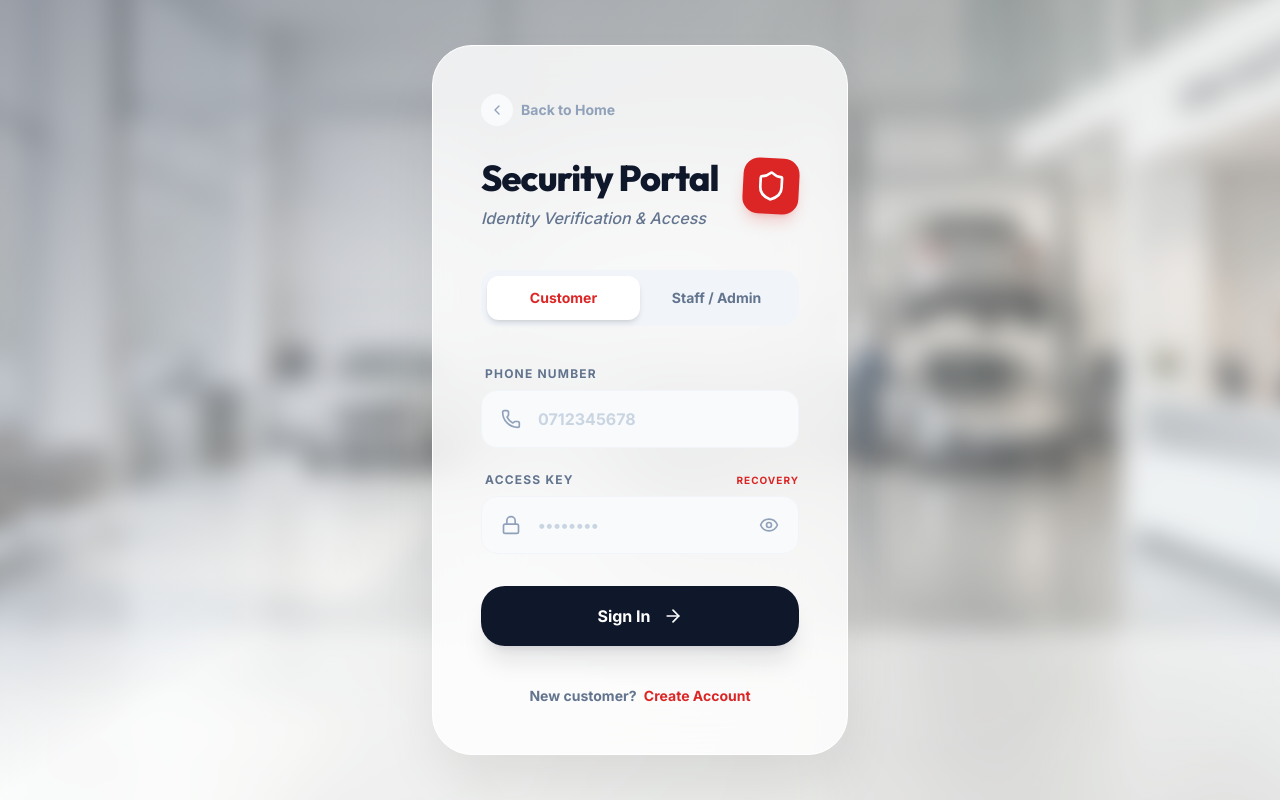
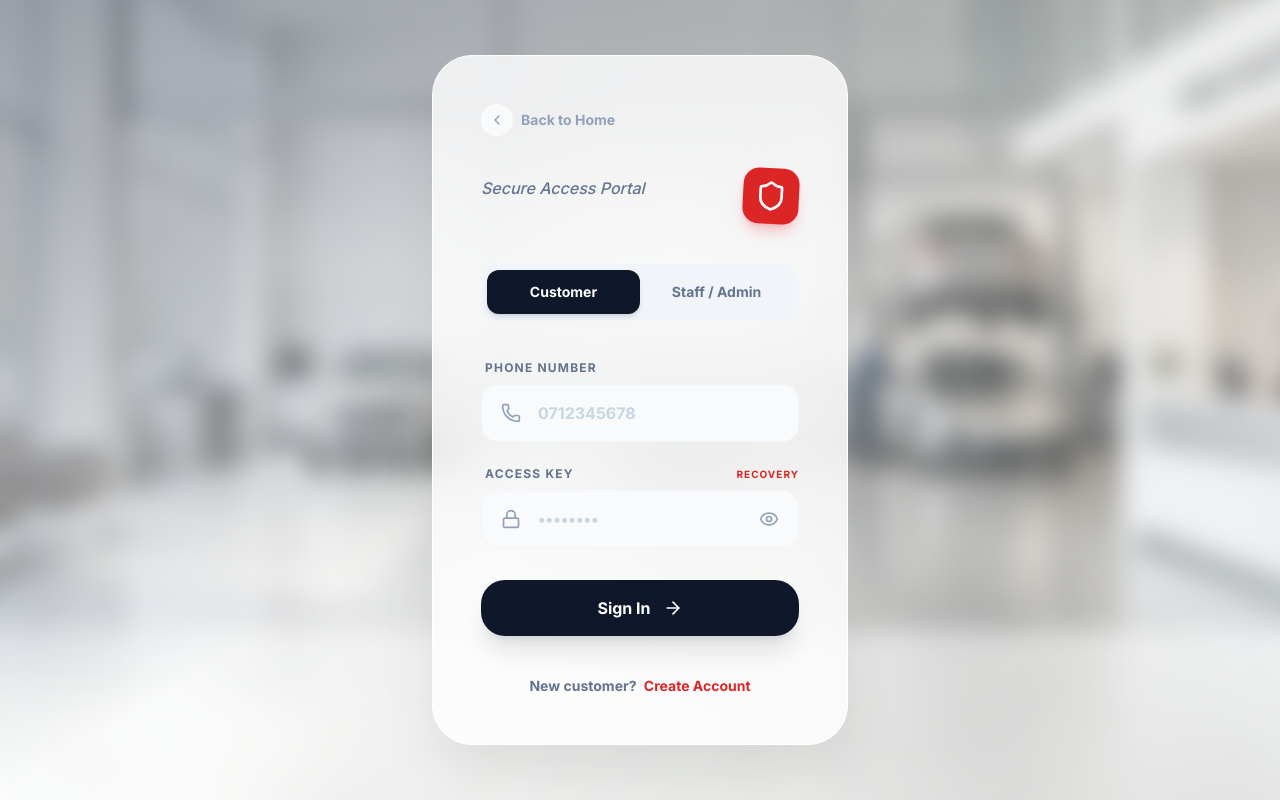
Before and after one commit to SavinduRashmika2000/japan-kade-shop, a React (Vite) app in the folder japan_kade/frontend/: page /login in a window 1280 px wide. Built offline with nearby package versions, Linux system fonts and the light colour scheme.

Commit message:
feat(auth): update LoginPage with branded dark theme and error feedback

```diff
--- a/japan_kade/frontend/src/pages/LoginPage.jsx
+++ b/japan_kade/frontend/src/pages/LoginPage.jsx
@@ -3,6 +3,7 @@ import { useNavigate, Link } from 'react-router-dom';
 import { useAuth } from '../context/AuthContext';
 import { Car, Phone, Lock, User as UserIcon, ArrowRight, Loader2, Shield, ChevronRight, Eye, EyeOff, CreditCard, CheckCircle2, X } from 'lucide-react';
 import { motion, AnimatePresence } from 'framer-motion';
+import { BRANDING } from '../config/branding';
 import loginBg from '../assets/login-bg-light.png';
 
 const LoginPage = () => {
@@ -133,10 +134,10 @@ const LoginPage = () => {
 
           <div className="flex justify-between items-start mb-10">
             <div>
-              <h1 className="text-4xl font-black text-slate-900 tracking-tight">Security Portal</h1>
-              <p className="text-slate-500 mt-2 font-medium italic">Identity Verification & Access</p>
+              <h1 className="text-4xl font-black text-slate-900 tracking-tight font-heading">{BRANDING.name}</h1>
+              <p className="text-slate-500 mt-2 font-medium italic">Secure Access Portal</p>
             </div>
-            <div className="w-14 h-14 rounded-2xl bg-blue-600 flex items-center justify-center shadow-lg shadow-blue-600/20 rotate-3">
+            <div className="w-14 h-14 rounded-2xl bg-[#DC2626] flex items-center justify-center shadow-lg shadow-red-600/20 rotate-3">
               <Shield className="w-8 h-8 text-white" />
             </div>
           </div>
@@ -145,13 +146,13 @@ const LoginPage = () => {
           <div className="flex p-1.5 bg-slate-100 rounded-2xl mb-10">
             <button
               onClick={() => setIsCustomer(true)}
-              className={`flex-1 py-3 rounded-xl text-sm font-bold transition-all duration-300 cursor-pointer ${isCustomer ? 'bg-white text-blue-600 shadow-md' : 'text-slate-500 hover:text-slate-900'}`}
+              className={`flex-1 py-3 rounded-xl text-sm font-bold transition-all duration-300 cursor-pointer ${isCustomer ? 'bg-[#0F172A] text-white shadow-md' : 'text-slate-500 hover:text-slate-900'}`}
             >
               Customer
             </button>
             <button
               onClick={() => setIsCustomer(false)}
-              className={`flex-1 py-3 rounded-xl text-sm font-bold transition-all duration-300 cursor-pointer ${!isCustomer ? 'bg-white text-blue-600 shadow-md' : 'text-slate-500 hover:text-slate-900'}`}
+              className={`flex-1 py-3 rounded-xl text-sm font-bold transition-all duration-300 cursor-pointer ${!isCustomer ? 'bg-[#0F172A] text-white shadow-md' : 'text-slate-500 hover:text-slate-900'}`}
             >
               Staff / Admin
             </button>
@@ -241,7 +242,7 @@ const LoginPage = () => {
               whileTap={{ scale: 0.98 }}
               type="submit"
               disabled={loading}
-              className="w-full bg-slate-900 hover:bg-blue-600 disabled:opacity-50 text-white font-black py-4.5 px-6 rounded-[1.5rem] flex items-center justify-center gap-3 transition-all duration-300 shadow-xl shadow-slate-900/10"
+              className="w-full bg-[#0F172A] hover:bg-[#DC2626] disabled:opacity-50 text-white font-black py-4 px-6 rounded-[1.5rem] flex items-center justify-center gap-3 transition-all duration-300 shadow-xl shadow-slate-900/10"
             >
               {loading ? <Loader2 className="w-6 h-6 animate-spin" /> : <>Sign In <ArrowRight className="w-5 h-5" /></>}
             </motion.button>
```
